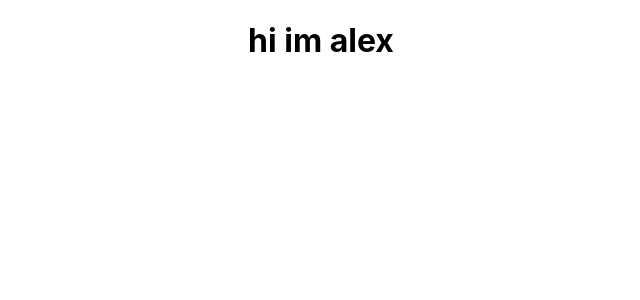
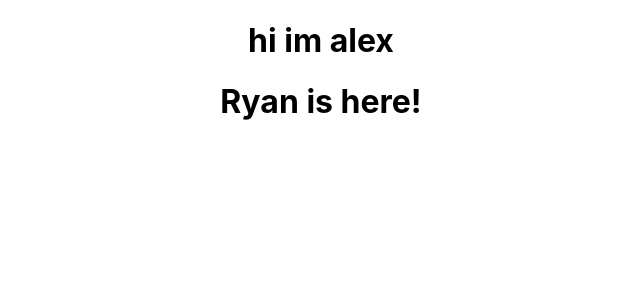
Before and after one commit to shiftradr/shiftradr, a React (Create React App) app: page / in a window 1280 px wide. Shown: the top 300 px of the page, without its empty margins (319-959 px from the left). Built offline with nearby package versions, Linux system fonts and the light colour scheme.

Commit message:
ryan added

```diff
--- a/src/App.js
+++ b/src/App.js
@@ -5,7 +5,8 @@ import './App.css';
 function App() {
   return (
     <div className="App">
-    <h1>hi im alex</h1>
+      <h1>hi im alex</h1>
+      <h1>Ryan is here!</h1>
     </div>
   );
 }
```
